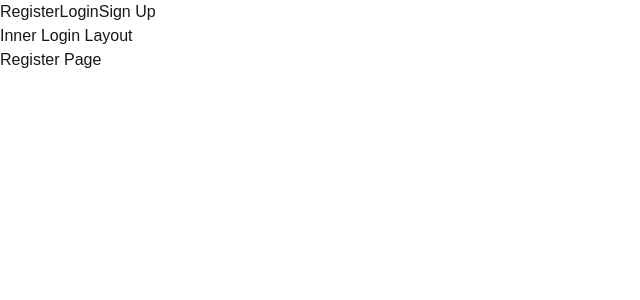
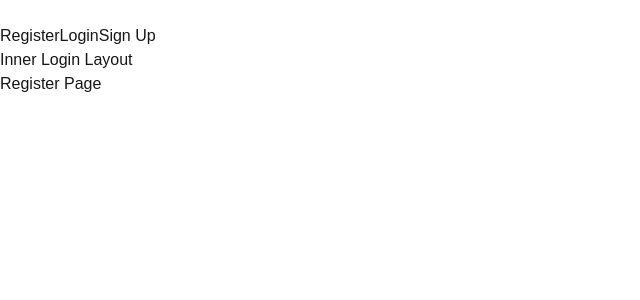
Before and after one commit to JaiminKharadi77/learnNextjs, a Next.js app: page /register in a window 1280 px wide. Shown: the top 300 px of the page, without its empty margins (0-640 px from the left). Built offline with nearby package versions, Linux system fonts and the light colour scheme.

Commit message:
Next.js 14 Tutorial - 22 - Templates

```diff
--- a/src/app/(auth)/layout.js
+++ b/src/app/(auth)/template.js
@@ -3,6 +3,7 @@
 import React from "react";
 import Link from "next/link";
 import { usePathname } from "next/navigation";
+import { useState } from "react";
 
 const authLinks = [
   { name: "Register", href: "/register" },
@@ -13,8 +14,15 @@
 function layout({ children }) {
   const pathname = usePathname();
 
+  const [input, setInput] = useState("");
+
   return (
     <div className="">
+      <input
+        value={input}
+        onChange={(e) => setInput(e.target.value)}
+        className="bg-red-100"
+      />
       <div className="">
         {authLinks.map((link) => {
           const isActive = pathname.startsWith(link.href);
```
Also changed, not shown: LearningImage/-4-Next-js-14-Tutorial-22-Templates-YouTube-11-06-2024_06_51_PM.png (added), LearningImage/-4-Next-js-14-Tutorial-22-Templates-YouTube-11-06-2024_07_12_PM.png (added).
